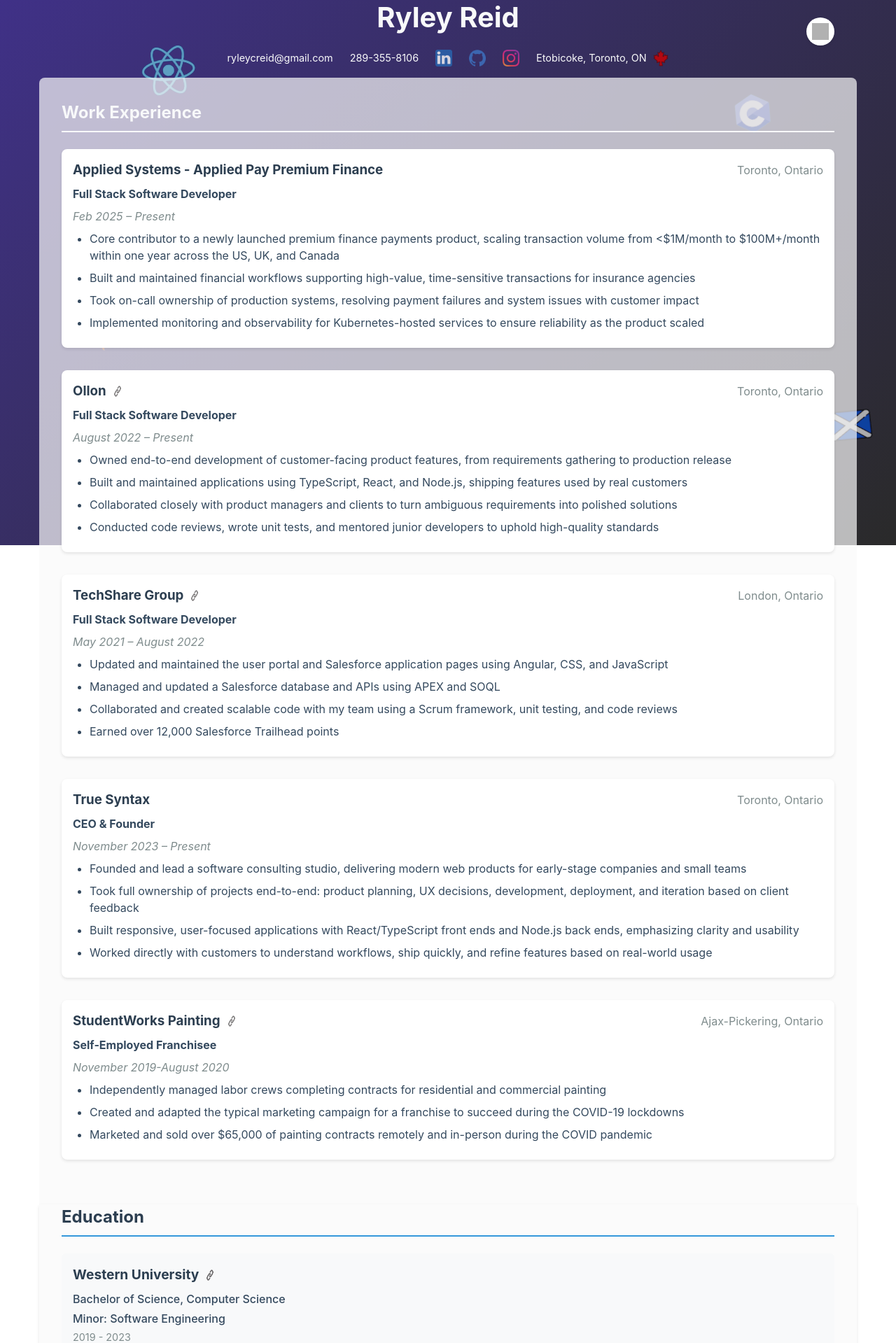
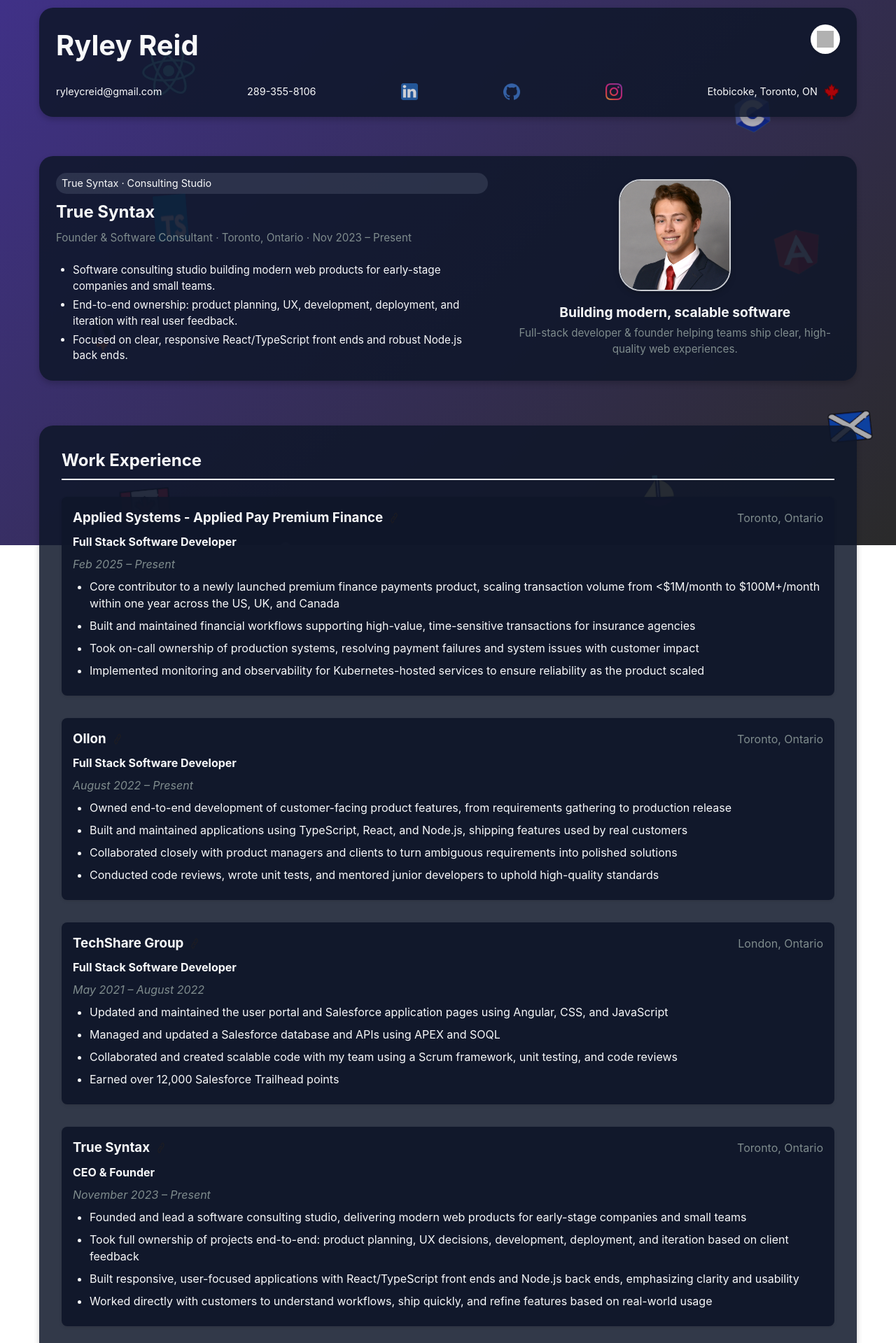
Before and after one commit to RyleyReid/ryleyreid.com, a React (Vite) app: page / in a window 1280 px wide. Shown: the part 21-1940 px from the top of the page at 70% size. Built offline with nearby package versions, Linux system fonts and the light colour scheme; grey boxes are pictures that could not be loaded.

Commit message:
update site

```diff
--- a/src/App.tsx
+++ b/src/App.tsx
@@ -2,8 +2,10 @@
 import Experience from './components/Experience';
 import Education from './components/Education';
 import Skills from './components/Skills';
+import TrueSyntax from './components/TrueSyntax';
 import Background3D from './components/Background3D';
 import styled from '@emotion/styled';
+import { spacing } from './styles/theme';
 
 const AppContainer = styled.div`
   min-height: 100vh;
@@ -13,9 +15,12 @@
 const ContentContainer = styled.div`
   max-width: 1200px;
   margin: 0 auto;
-  padding: 0 1rem;
+  padding: ${spacing.xl} ${spacing.md} ${spacing.xl};
   position: relative;
   z-index: 1;
+  display: flex;
+  flex-direction: column;
+  gap: ${spacing.xl};
 `;
 
 function App() {
@@ -24,6 +29,7 @@
       <Background3D />
       <ContentContainer>
         <Header />
+        <TrueSyntax />
         <Experience />
         <Education />
         <Skills />
--- a/src/components/Education/content.ts
+++ b/src/components/Education/content.ts
@@ -10,11 +10,11 @@
 export const education: Education[] = [
   {
     school: 'Western University',
-    degree: 'Bachelor of Science, Computer Science',
+    degree: 'Honors Bachelor of Science in Computer Science',
     minor: 'Software Engineering',
-    dateRange: '2019 - 2023',
+    dateRange: 'Graduated April 2021',
     description:
-      'Graduated with distinction. Relevant coursework: Data Structures, Algorithms, Software Design, Database Systems, Web Development, Mobile App Development, Computer Networks, Operating Systems.',
+      'Coursework: Video Game Development, Data Science, Artificial Intelligence, Data Structures, and Algorithms.',
     link: 'https://www.uwo.ca/',
   },
 ];
--- a/src/components/Education/styles.ts
+++ b/src/components/Education/styles.ts
@@ -3,14 +3,14 @@
 
 export const Section = styled.section`
   padding: 0 2rem 2rem 2rem;
-  background-color: rgba(249, 249, 249, 0.7);
-  border-radius: 0px 0px 8px 8px;
-  box-shadow: 0 2px 4px rgba(0, 0, 0, 0.1);
+  background-color: rgba(15, 23, 42, 0.85);
+  border-radius: 8px 8px 8px 8px;
+  box-shadow: 0 2px 4px rgba(0, 0, 0, 0.4);
   margin-bottom: 2rem;
 `;
 
 export const SectionTitle = styled.h2`
-  color: ${colors.text.primary};
+  color: ${colors.text.light};
   margin-bottom: ${spacing.lg};
   font-size: ${typography.fontSize.xl};
   border-bottom: 2px solid ${colors.accent};
@@ -20,7 +20,7 @@
 export const EducationItem = styled.div`
   margin-bottom: ${spacing.xl};
   padding: ${spacing.md};
-  background-color: ${colors.background.secondary};
+  background-color: rgba(15, 23, 42, 0.95);
   border-radius: ${borderRadius.sm};
   transition: transform 0.2s ease-in-out;
 
@@ -30,7 +30,7 @@
 `;
 
 export const SchoolName = styled.h3`
-  color: ${colors.text.primary};
+  color: ${colors.text.light};
   margin-bottom: ${spacing.sm};
   font-size: ${typography.fontSize.lg};
   display: flex;
@@ -63,13 +63,13 @@
 `;
 
 export const Degree = styled.p`
-  color: ${colors.text.secondary};
+  color: ${colors.text.light};
   font-weight: ${typography.fontWeight.medium};
   margin-bottom: ${spacing.xs};
 `;
 
 export const Minor = styled.p`
-  color: ${colors.text.secondary};
+  color: ${colors.text.light};
   font-weight: ${typography.fontWeight.medium};
   margin-bottom: ${spacing.xs};
 `;
@@ -81,7 +81,7 @@
 `;
 
 export const Description = styled.p`
-  color: ${colors.text.primary};
+  color: ${colors.text.light};
   font-size: ${typography.fontSize.sm};
   line-height: 1.5;
 `;
--- a/src/components/Experience/content.ts
+++ b/src/components/Experience/content.ts
@@ -13,6 +13,7 @@
     location: 'Toronto, Ontario',
     title: 'Full Stack Software Developer',
     dateRange: 'Feb 2025 – Present',
+    link: 'https://www1.appliedsystems.com/',
     description: [
       'Core contributor to a newly launched premium finance payments product, scaling transaction volume from <$1M/month to $100M+/month within one year across the US, UK, and Canada',
       'Built and maintained financial workflows supporting high-value, time-sensitive transactions for insurance agencies',
@@ -51,6 +52,7 @@
     location: 'Toronto, Ontario',
     title: 'CEO & Founder',
     dateRange: 'November 2023 – Present',
+    link: 'https://www.true-syntax.com/',
     description: [
       'Founded and lead a software consulting studio, delivering modern web products for early-stage companies and small teams',
       'Took full ownership of projects end-to-end: product planning, UX decisions, development, deployment, and iteration based on client feedback',
--- a/src/components/Experience/styles.ts
+++ b/src/components/Experience/styles.ts
@@ -5,8 +5,9 @@
   padding: ${spacing.xl} ${spacing.xl} ${spacing.xl};
   max-width: 1200px;
   margin: 0 auto;
-  border-radius: 8px 8px 0px 0px;
-  background-color: rgba(249, 249, 249, 0.7);
+  border-radius: ${borderRadius.lg};
+  background-color: rgba(15, 23, 42, 0.85);
+  box-shadow: ${shadows.md};
 `;
 
 export const SectionTitle = styled.h2`
@@ -19,7 +20,7 @@
 export const JobItem = styled.div`
   margin-bottom: ${spacing.xl};
   padding: ${spacing.md};
-  background: ${colors.background.primary};
+  background: rgba(15, 23, 42, 0.95);
   border-radius: ${borderRadius.md};
   box-shadow: ${shadows.sm};
 `;
@@ -40,7 +41,7 @@
 
 export const CompanyName = styled.h3`
   margin: 0;
-  color: ${colors.text.primary};
+  color: ${colors.text.light};
   display: flex;
   align-items: center;
   gap: ${spacing.sm};
@@ -76,7 +77,7 @@
 
 export const JobTitle = styled.h4`
   margin: ${spacing.sm} 0;
-  color: ${colors.text.secondary};
+  color: ${colors.text.light};
 `;
 
 export const Location = styled.span`
@@ -91,7 +92,7 @@
 export const Description = styled.ul`
   margin: ${spacing.sm} 0;
   padding-left: ${spacing.lg};
-  color: ${colors.text.secondary};
+  color: ${colors.text.light};
 `;
 
 export const DescriptionItem = styled.li`
--- a/src/components/Header/content.ts
+++ b/src/components/Header/content.ts
@@ -52,7 +52,7 @@
 export const name = 'Ryley Reid';
 export const cvDownload = {
   href: '/RyleyReidCV.pdf',
-  downloadName: 'RyleyReid_CV.pdf',
+  downloadName: 'RyleyReid_Resume_2026.pdf',
   icon: 'download',
   alt: 'Download CV',
 };
--- a/src/components/Header/styles.ts
+++ b/src/components/Header/styles.ts
@@ -2,11 +2,20 @@
 import { colors, spacing, borderRadius, shadows, typography, breakpoints } from '../../styles/theme';
 
 export const HeaderContainer = styled.header`
-  text-align: center;
-  padding: 1rem 0;
-  background: none;
-  color: white;
+  display: flex;
+  flex-direction: column;
+  gap: ${spacing.md};
+  margin-bottom: ${spacing.lg};
+  color: ${colors.text.light};
+  padding: ${spacing.lg};
+  border-radius: ${borderRadius.lg};
+  background: rgba(15, 23, 42, 0.85);
+  box-shadow: ${shadows.md};
   position: relative;
+
+  @media (max-width: ${breakpoints.md}) {
+    padding: ${spacing.md};
+  }
 `;
 
 export const Name = styled.h1`
@@ -17,15 +26,15 @@
 
 export const ContactInfo = styled.div`
   display: flex;
-  justify-content: center;
+  justify-content: space-between;
   gap: ${spacing.lg};
-  margin-top: ${spacing.md};
+  margin-top: ${spacing.sm};
   flex-wrap: wrap;
   align-items: center;
 `;
 
 export const ContactItem = styled.a`
-  color: ${colors.text.primary};
+  color: ${colors.text.light};
   text-decoration: none;
   display: flex;
   align-items: center;
@@ -56,13 +65,12 @@
 
 export const DownloadButton = styled.a`
   position: absolute;
-  right: ${spacing.xl};
-  top: 50%;
-  transform: translateY(-50%);
+  top: ${spacing.lg};
+  right: ${spacing.lg};
+  width: 42px;
+  height: 42px;
   background: ${colors.background.primary};
   color: ${colors.text.primary};
-  width: 40px;
-  height: 40px;
   border-radius: ${borderRadius.full};
   text-decoration: none;
   font-weight: ${typography.fontWeight.semibold};
@@ -74,18 +82,9 @@
   padding: 0;
 
   &:hover {
-    transform: translateY(-50%) translateY(-2px);
     box-shadow: ${shadows.md};
     background: ${colors.background.secondary};
-  }
-
-  @media (max-width: ${breakpoints.md}) {
-    position: relative;
-    right: auto;
-    top: auto;
-    transform: none;
-    margin-top: ${spacing.md};
-    display: inline-flex;
+    transform: translateY(-1px);
   }
 `;
 
--- a/src/components/Skills/content.ts
+++ b/src/components/Skills/content.ts
@@ -2,9 +2,11 @@
   'React',
   'TypeScript',
   'Node.js',
-  'Express',
+  'CSS',
+  'HTML',
+  'MySQL',
+  'PostgreSQL',
+  'Docker',
+  'AWS',
   'Git',
-  'MySQL',
-  'HTML',
-  'CSS',
 ];
--- a/src/components/Skills/styles.ts
+++ b/src/components/Skills/styles.ts
@@ -6,11 +6,11 @@
   max-width: 1200px;
   margin: 0 auto;
   border-radius: 1rem;
-  background-color: rgba(249, 249, 249, 0.85); /* #f9f9f9 with 75% opacity */
+  background-color: rgba(15, 23, 42, 0.85);
 `;
 
 export const SectionTitle = styled.h2`
-  color: ${colors.text.secondary};
+  color: ${colors.text.light};
   border-bottom: 2px solid ${colors.text.light};
   padding-bottom: ${spacing.sm};
   margin-bottom: ${spacing.lg};
--- /dev/null
+++ b/src/components/TrueSyntax/content.ts
@@ -0,0 +1,11 @@
+export const trueSyntaxSummary = {
+  title: 'True Syntax',
+  role: 'Founder & Software Consultant',
+  location: 'Toronto, Ontario',
+  dateRange: 'Nov 2023 – Present',
+  highlights: [
+    'Software consulting studio building modern web products for early-stage companies and small teams.',
+    'End-to-end ownership: product planning, UX, development, deployment, and iteration with real user feedback.',
+    'Focused on clear, responsive React/TypeScript front ends and robust Node.js back ends.',
+  ],
+};
--- /dev/null
+++ b/src/components/TrueSyntax/index.tsx
@@ -0,0 +1,51 @@
+import displayPicture from '../../assets/display picture.JPG';
+import { trueSyntaxSummary } from './content';
+import {
+  TrueSyntaxSection,
+  TrueSyntaxMeta,
+  TrueSyntaxBadge,
+  TrueSyntaxTitle,
+  TrueSyntaxSubTitle,
+  TrueSyntaxHighlights,
+  TrueSyntaxHighlight,
+  HeroCard,
+  AvatarWrapper,
+  Avatar,
+  HeroText,
+  HeroTitle,
+  HeroTagline,
+} from './styles';
+
+const TrueSyntax = () => {
+  return (
+    <TrueSyntaxSection>
+      <TrueSyntaxMeta>
+        <TrueSyntaxBadge>
+          True Syntax · Consulting Studio
+        </TrueSyntaxBadge>
+        <TrueSyntaxTitle>{trueSyntaxSummary.title}</TrueSyntaxTitle>
+        <TrueSyntaxSubTitle>
+          {trueSyntaxSummary.role} · {trueSyntaxSummary.location} · {trueSyntaxSummary.dateRange}
+        </TrueSyntaxSubTitle>
+        <TrueSyntaxHighlights>
+          {trueSyntaxSummary.highlights.map((item, index) => (
+            <TrueSyntaxHighlight key={index}>{item}</TrueSyntaxHighlight>
+          ))}
+        </TrueSyntaxHighlights>
+      </TrueSyntaxMeta>
+      <HeroCard>
+        <AvatarWrapper>
+          <Avatar src={displayPicture} alt="Ryley Reid" />
+        </AvatarWrapper>
+        <HeroText>
+          <HeroTitle>Building modern, scalable software</HeroTitle>
+          <HeroTagline>
+            Full-stack developer & founder helping teams ship clear, high-quality web experiences.
+          </HeroTagline>
+        </HeroText>
+      </HeroCard>
+    </TrueSyntaxSection>
+  );
+};
+
+export default TrueSyntax;
--- /dev/null
+++ b/src/components/TrueSyntax/styles.ts
@@ -0,0 +1,109 @@
+import styled from '@emotion/styled';
+import { colors, spacing, borderRadius, shadows, typography, breakpoints } from '../../styles/theme';
+
+export const TrueSyntaxSection = styled.section`
+  max-width: 1200px;
+  margin: 0 auto ${spacing.xl};
+  padding: ${spacing.lg};
+  border-radius: ${borderRadius.lg};
+  background: rgba(15, 23, 42, 0.85);
+  box-shadow: ${shadows.md};
+  color: ${colors.text.light};
+  display: grid;
+  grid-template-columns: minmax(0, 1.7fr) minmax(0, 1.3fr);
+  gap: ${spacing.xl};
+  align-items: center;
+
+  @media (max-width: ${breakpoints.md}) {
+    grid-template-columns: 1fr;
+    padding: ${spacing.md};
+  }
+`;
+
+export const TrueSyntaxMeta = styled.div`
+  display: flex;
+  flex-direction: column;
+  gap: ${spacing.sm};
+`;
+
+export const TrueSyntaxBadge = styled.span`
+  display: inline-flex;
+  align-items: center;
+  gap: ${spacing.sm};
+  padding: ${spacing.xs} ${spacing.sm};
+  border-radius: 999px;
+  background: rgba(148, 163, 184, 0.18);
+  font-size: ${typography.fontSize.xs};
+  color: ${colors.text.light};
+`;
+
+export const TrueSyntaxTitle = styled.h2`
+  font-size: ${typography.fontSize.xl};
+  margin: 0;
+`;
+
+export const TrueSyntaxSubTitle = styled.p`
+  margin: 0;
+  color: ${colors.text.muted};
+  font-size: ${typography.fontSize.sm};
+`;
+
+export const TrueSyntaxHighlights = styled.ul`
+  margin: ${spacing.md} 0 0;
+  padding-left: ${spacing.lg};
+  color: ${colors.text.light};
+  font-size: ${typography.fontSize.sm};
+  display: flex;
+  flex-direction: column;
+  gap: ${spacing.xs};
+`;
+
+export const TrueSyntaxHighlight = styled.li``;
+
+export const HeroCard = styled.div`
+  display: flex;
+  flex-direction: column;
+  align-items: center;
+  gap: ${spacing.md};
+  text-align: center;
+
+  @media (max-width: ${breakpoints.md}) {
+    align-items: center;
+    text-align: center;
+  }
+`;
+
+export const AvatarWrapper = styled.div`
+  width: 160px;
+  height: 160px;
+  border-radius: 32px;
+  overflow: hidden;
+  border: 2px solid rgba(248, 249, 250, 0.8);
+  box-shadow: ${shadows.md};
+
+  @media (max-width: ${breakpoints.md}) {
+    width: 128px;
+    height: 128px;
+  }
+`;
+
+export const Avatar = styled.img`
+  width: 100%;
+  height: 100%;
+  object-fit: cover;
+`;
+
+export const HeroText = styled.div`
+  text-align: center;
+`;
+
+export const HeroTitle = styled.h3`
+  margin: 0 0 ${spacing.xs};
+  font-size: ${typography.fontSize.lg};
+`;
+
+export const HeroTagline = styled.p`
+  margin: 0;
+  font-size: ${typography.fontSize.sm};
+  color: ${colors.text.muted};
+`;
```
Also changed, not shown: src/assets/display picture.JPG (added).
